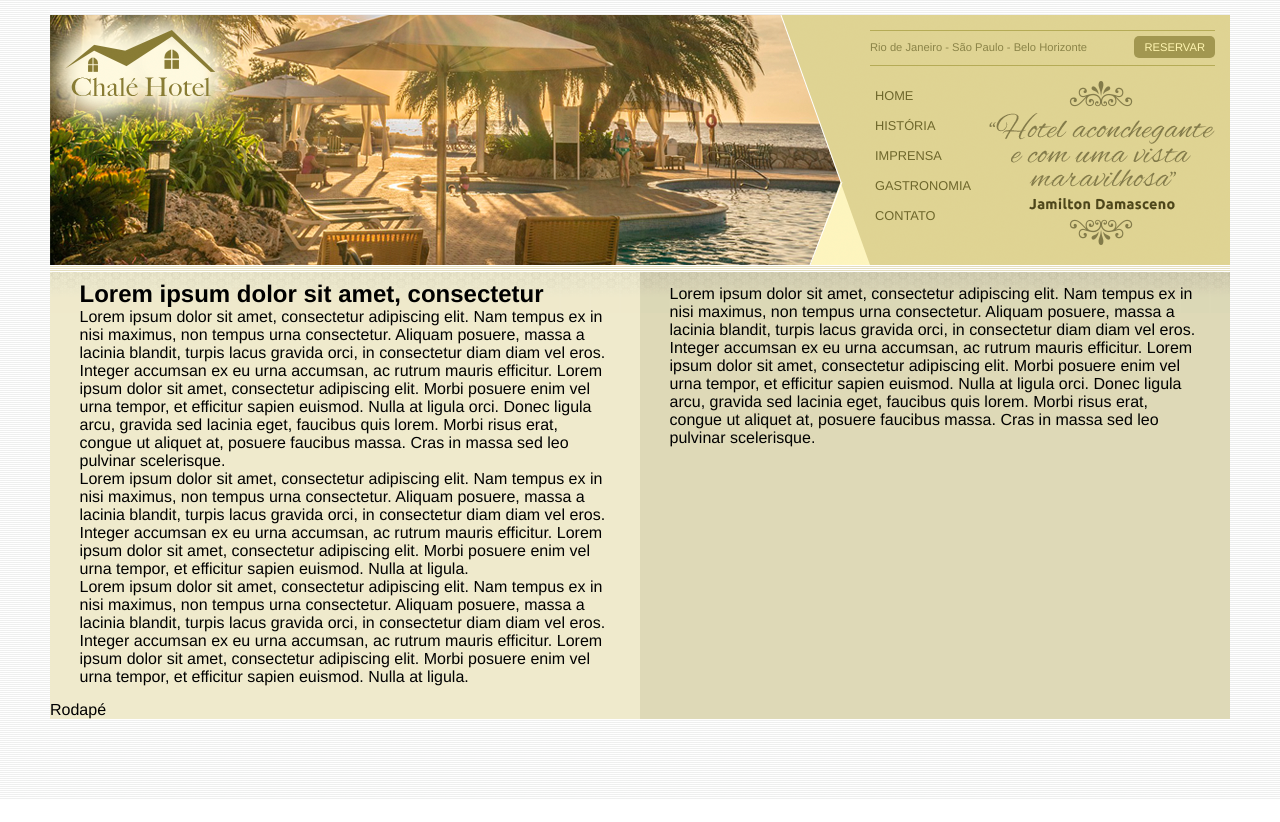
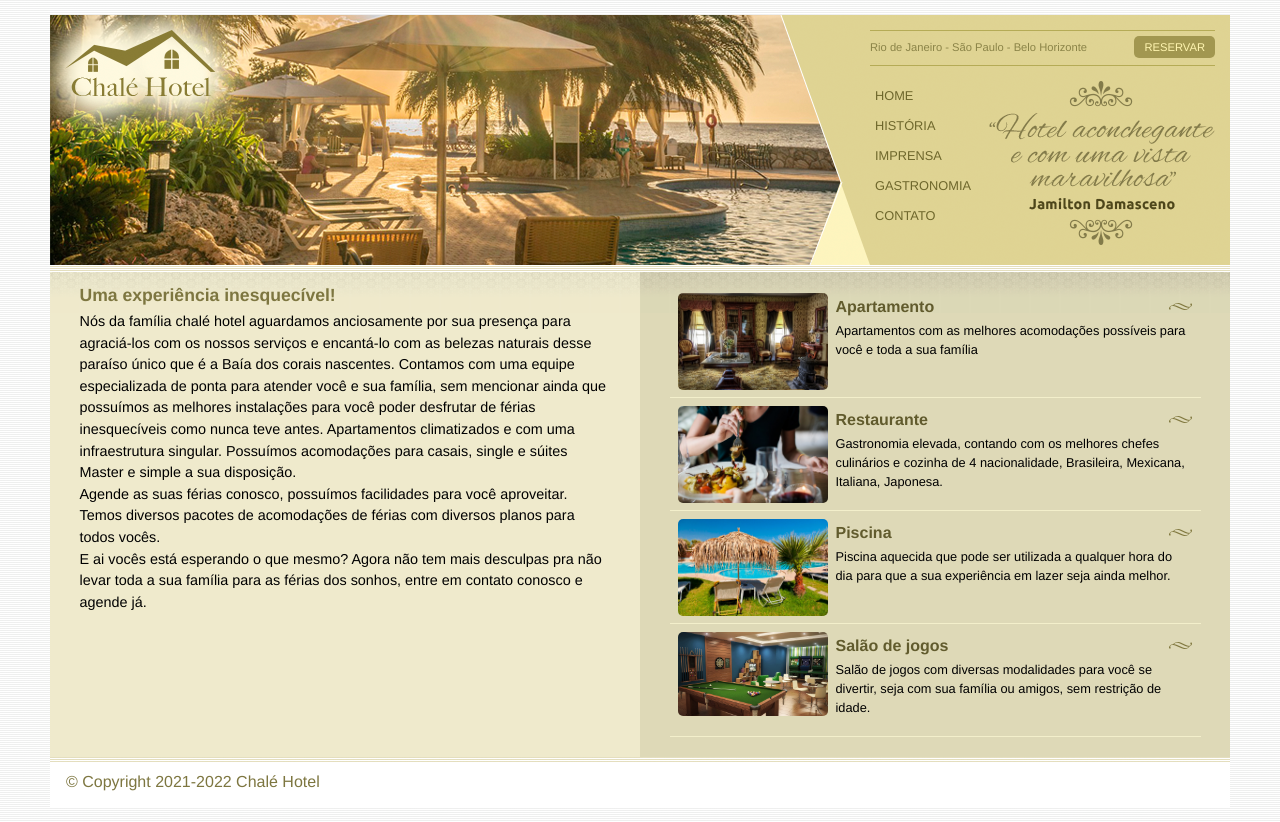
Before and after one commit to P-a-u-l-o/projeto-chal--hotel, a plain HTML site: page index.html in a window 1280 px wide. Before the commit the page ends 800 px from the top, so only its background shows below. Drawn offline with Linux system fonts and the light colour scheme.

Commit message:
Projeto finalizado para contribuições e casos de estudos.

```diff
--- a/css/style.css
+++ b/css/style.css
@@ -91,8 +91,8 @@ a.reserva {
 }
 
 a.reserva:hover {
-    background:#000;
-    color:#fdf6be;
+    background: #000;
+    color: #fdf6be;
 }
 
 /*Barra de navegação vertical
@@ -100,23 +100,25 @@ a.reserva:hover {
 #menu {
     margin-top: 15px;
 }
+
 ul {
     list-style: none;
 }
+
 ul#navegacao {
-    float:left;
+    float: left;
 }
 
 ul#navegacao a {
     text-transform: uppercase;
     font-size: 0.8em;
-    padding:5px;
-    color:#6e672c;
-    line-height:30px;
+    padding: 5px;
+    color: #6e672c;
+    line-height: 30px;
 }
 
 ul#navegacao a:hover {
-    background:#000;
+    background: #000;
     color: #fdf6be;
     border-radius: 5px;
 }
@@ -132,13 +134,14 @@ ul#navegacao a:hover {
 #area-principal {
     float: left;
     width: 50%;
-    background:url(../img/bg-area-principal.png) top left repeat-x;
+    background: url(../img/bg-area-principal.png) top left repeat-x;
     padding: 15px 0px;
 }
+
 #area-lateral {
-    float:right;
+    float: right;
     width: 50%;
-    background:url(../img/bg-area-lateral.png) top left repeat-x;
+    background: url(../img/bg-area-lateral.png) top left repeat-x;
     padding: 20px 0px;
 }
 
@@ -146,8 +149,55 @@ ul#navegacao a:hover {
     margin: 0 auto;
     width: 90%;
 }
+
 #rodape {
     clear: both;
+    padding:16px;
+    background:#fff url(../img/bg-rodape.png) repeat-x top;
+    color:#7d7640;
+}
+
+/*Formatações de textos
+*/
+
+h2 {
+    color:#7d7640;
+    font-size: 1.1em;
+    padding: 5px 0px;
+}
+
+p {
+    font-size: 0.9em;
+    margin-bottom: 10p;
+    line-height: 1.5em;
+}
+/*Formatações da área lateral
+*/
+#beneficios li {
+    padding:8px;
+    border-bottom: 1px solid #f3efcb;
+    height: 6em;
+}
+
+#beneficios li a img {
+    float:left;
+    margin-right: 8px;
+    border-radius:5px;
+}
+#beneficios li a p {
+    font-size: 0.8em;
+    color:#000;
+}
+
+#beneficios li a h3 {
+    font-size: 1em;
+    color:#615b2d;
+    padding: 5px 0px;
+    background: url(../img/ornamento.png) no-repeat center right;
+}
+#beneficios li:hover{
+    background:#f6f3d6;
+    cursor:pointer;
 }
 .div-clear-both {
     clear: both;
--- a/index.html
+++ b/index.html
@@ -46,26 +46,61 @@
         <div id="area-principal">
             <div class="conteudo">
                 <h2>
-                    Lorem ipsum dolor sit amet, consectetur
+                    Uma experiência inesquecível!
                 </h2>
-                <p>Lorem ipsum dolor sit amet, consectetur adipiscing elit. Nam tempus ex in nisi maximus, non tempus urna consectetur. Aliquam posuere, massa a lacinia blandit, turpis lacus gravida orci, in consectetur diam diam vel eros. Integer accumsan ex eu urna accumsan, ac rutrum mauris efficitur. Lorem ipsum dolor sit amet, consectetur adipiscing elit. Morbi posuere enim vel urna tempor, et efficitur sapien euismod. Nulla at ligula orci. Donec ligula arcu, gravida sed lacinia eget, faucibus quis lorem. Morbi risus erat, congue ut aliquet at, posuere faucibus massa. Cras in massa sed leo pulvinar scelerisque.
+                <p>Nós da família chalé hotel aguardamos anciosamente por sua presença para agraciá-los com os nossos serviços e encantá-lo com as belezas naturais desse paraíso único que é a Baía dos corais nascentes.
+                    Contamos com uma equipe especializada de ponta para atender você e sua família,
+                    sem mencionar ainda que possuímos as melhores instalações para você poder desfrutar de férias inesquecíveis como nunca teve antes.
+                    Apartamentos climatizados e com uma infraestrutura singular.
+                    Possuímos acomodações para casais, single e súites Master e simple a sua disposição.
                 </p>
 
-                <p>Lorem ipsum dolor sit amet, consectetur adipiscing elit. Nam tempus ex in nisi maximus, non tempus urna consectetur. Aliquam posuere, massa a lacinia blandit, turpis lacus gravida orci, in consectetur diam diam vel eros. Integer accumsan ex eu urna accumsan, ac rutrum mauris efficitur. Lorem ipsum dolor sit amet, consectetur adipiscing elit. Morbi posuere enim vel urna tempor, et efficitur sapien euismod. Nulla at ligula.
+                <p>Agende as suas férias conosco, possuímos facilidades para você aproveitar.
+                    Temos diversos pacotes de acomodações de férias com diversos planos para todos vocês.
                 </p>
 
-                <p>Lorem ipsum dolor sit amet, consectetur adipiscing elit. Nam tempus ex in nisi maximus, non tempus urna consectetur. Aliquam posuere, massa a lacinia blandit, turpis lacus gravida orci, in consectetur diam diam vel eros. Integer accumsan ex eu urna accumsan, ac rutrum mauris efficitur. Lorem ipsum dolor sit amet, consectetur adipiscing elit. Morbi posuere enim vel urna tempor, et efficitur sapien euismod. Nulla at ligula.
+                <p>E ai vocês está esperando o que mesmo?
+                    Agora não tem mais desculpas pra não levar toda a sua família para as férias dos sonhos, entre em contato conosco e agende já.
                 </p>
             </div>
         </div>
         <div id="area-lateral">
             <div class="conteudo">
-                 <p>Lorem ipsum dolor sit amet, consectetur adipiscing elit. Nam tempus ex in nisi maximus, non tempus urna consectetur. Aliquam posuere, massa a lacinia blandit, turpis lacus gravida orci, in consectetur diam diam vel eros. Integer accumsan ex eu urna accumsan, ac rutrum mauris efficitur. Lorem ipsum dolor sit amet, consectetur adipiscing elit. Morbi posuere enim vel urna tempor, et efficitur sapien euismod. Nulla at ligula orci. Donec ligula arcu, gravida sed lacinia eget, faucibus quis lorem. Morbi risus erat, congue ut aliquet at, posuere faucibus massa. Cras in massa sed leo pulvinar scelerisque.
+                <ul id="beneficios">
+                    <li><a href="">
+                            <img src="img/apartamento.jpg" alt="Apartamento" width="150">
+                            <h3>Apartamento</h3>
+                            <p>Apartamentos com as melhores acomodações possíveis para você e toda a sua família</p>
+                        </a>
+                    </li>
+                    <li><a href="">
+                            <img src="img/restaurante.jpg" alt="Restaurante" width="150">
+                            <h3>Restaurante</h3>
+                            <p>Gastronomia elevada, contando com os melhores chefes culinários e cozinha de 4 nacionalidade, Brasileira, Mexicana, Italiana, Japonesa.</p>
+                        </a>
+                    </li>
+                    <li><a href="">
+                            <img src="img/piscina.jpg" alt="Piscina" width="150">
+                            <h3>Piscina</h3>
+                            <p>Piscina aquecida que pode ser utilizada a qualquer hora do dia para que a sua experiência em lazer seja ainda melhor.</p>
+                        </a>
+                    </li>
+                    <li><a href="">
+                            <img src="img/salao-de-jogos.jpg" alt="Salão de jogos" width="150">
+                            <h3>Salão de jogos</h3>
+                            <p>Salão de jogos com diversas modalidades para você se divertir, seja com sua família ou amigos, sem restrição de idade.</p>
+                        </a>
+                    </li>
+                </ul>
+
                 </p>
             </div>
         </div>
+
         <div id="rodape">
-            Rodapé
+            <span>
+                &copy; Copyright 2021-2022 Chalé Hotel
+            </span>
         </div>
     </div>
     <!--Fim do container principal-->
```
Also changed, not shown: img/salao-de-jogos.jpg (added).
